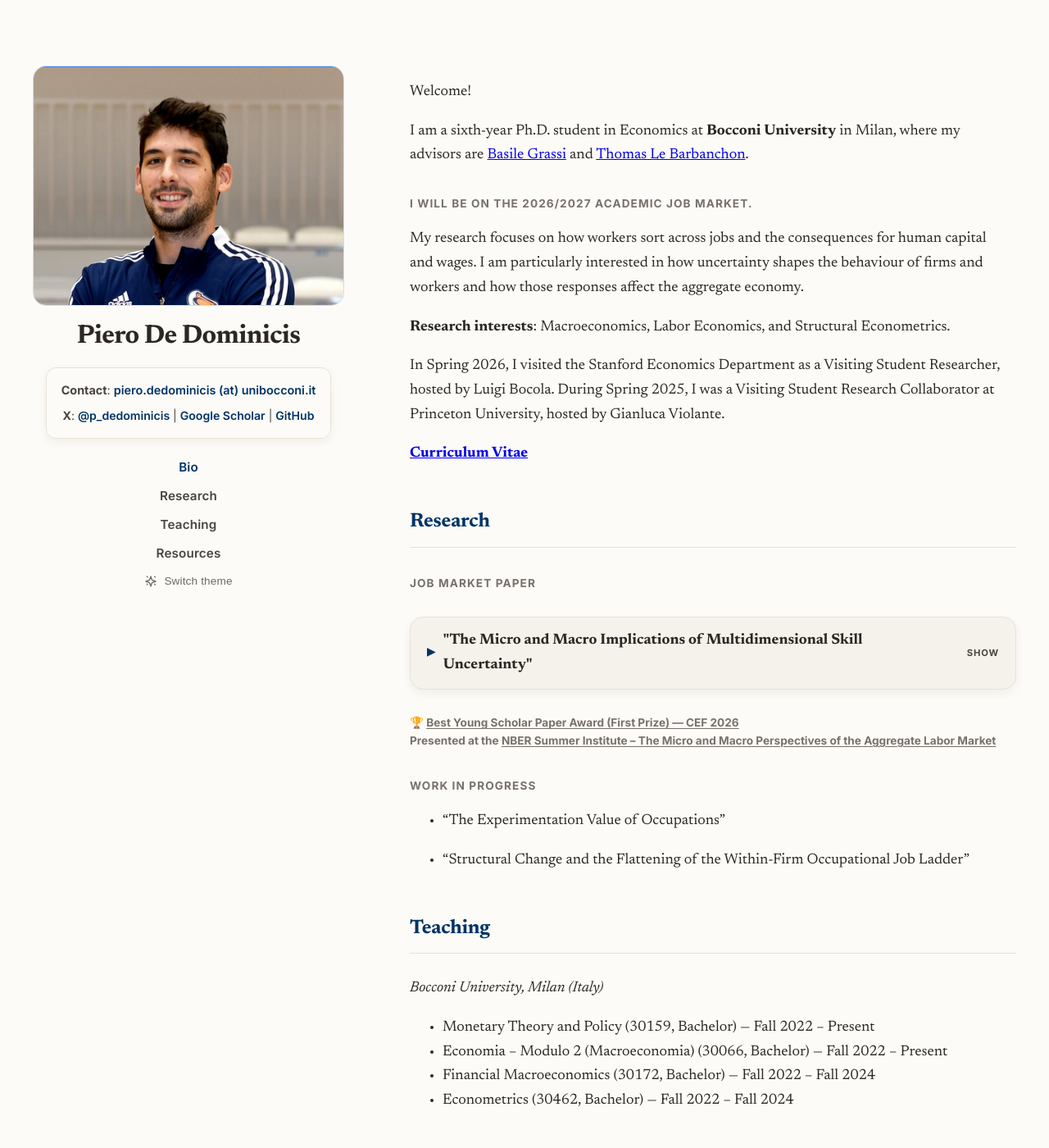
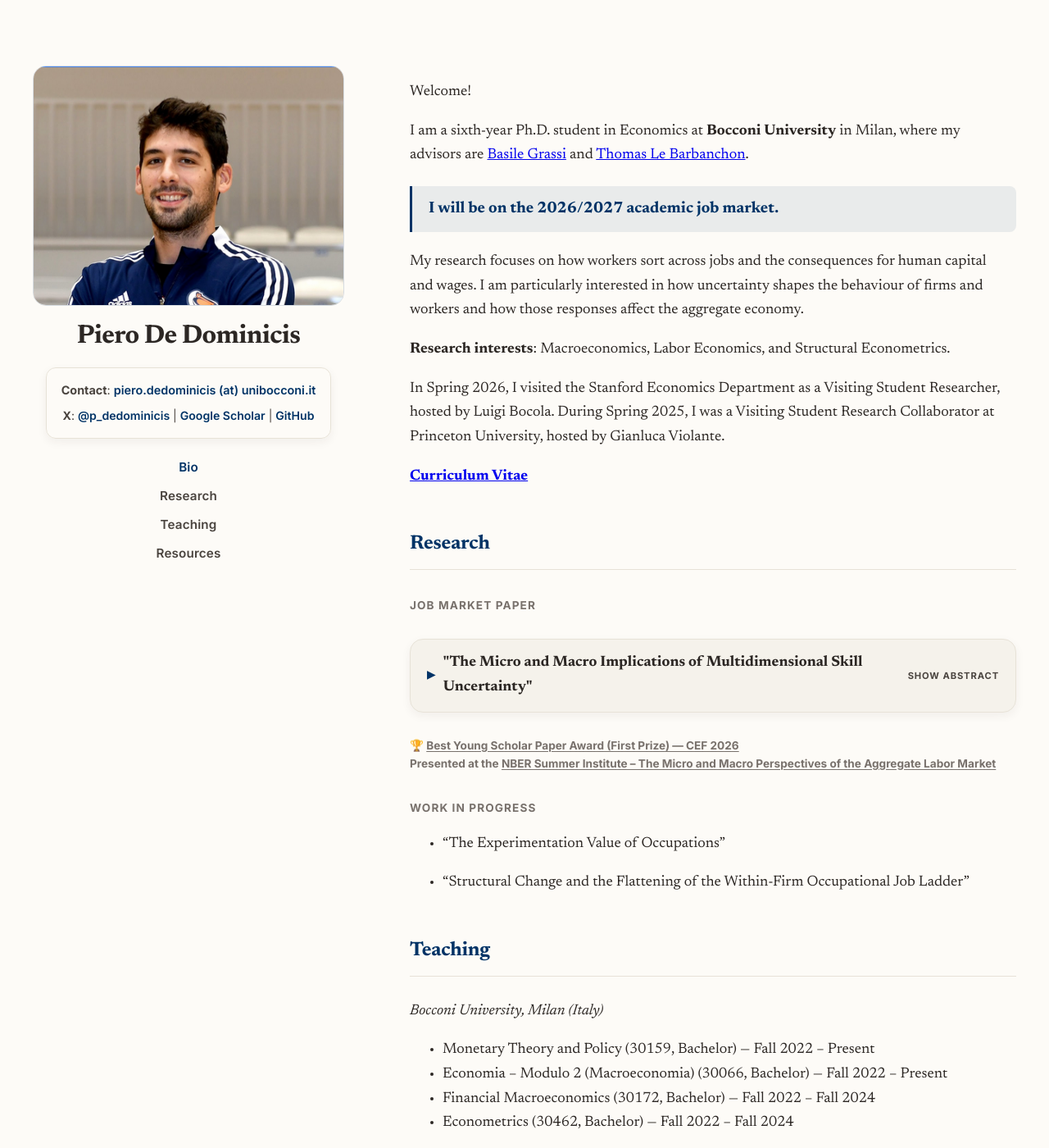
Before and after one commit to peppecon/peppecon.github.io, a Jekyll site: the page built from _pages/about.md, in a window 1280 px wide and 1400 px high. Shown: the whole window at 82% size. Built offline with Jekyll 4.4.1, drawn with Linux system fonts in a browser that asks for light colours.

Commit message:
Updating the website

```diff
--- a/_includes/head.html
+++ b/_includes/head.html
@@ -14,12 +14,6 @@
 
 <script>
   document.documentElement.className = document.documentElement.className.replace(/\bno-js\b/g, '') + ' js ';
-  (function () {
-    var theme = localStorage.getItem('site-theme-view');
-    if (theme === 'classic') {
-      document.documentElement.setAttribute('data-site-view', 'classic');
-    }
-  })();
 </script>
 
 <!-- For all browsers -->
--- a/_includes/scripts.html
+++ b/_includes/scripts.html
@@ -1,6 +1,5 @@
 <script src="{{ base_path }}/assets/js/main.min.js"></script>
 <script src="{{ site.baseurl }}/assets/js/abstracts.js"></script>
-<script src="{{ site.baseurl }}/assets/js/theme-switch.js"></script>
 <script src="{{ site.baseurl }}/assets/js/section-nav.js"></script>
 
 {% include analytics.html %}
--- a/_layouts/default.html
+++ b/_layouts/default.html
@@ -39,19 +39,6 @@ layout: compress
             <a href="{{ site.baseurl }}/#research" class="section-link" data-target="research">Research</a>
             <a href="{{ site.baseurl }}/#teaching" class="section-link" data-target="teaching">Teaching</a>
             <a href="{{ site.baseurl }}/#resources" class="section-link" data-target="resources">Resources</a>
-            <button id="site-theme-toggle" class="section-link theme-btn" aria-label="Toggle Theme" title="Switch Light/Dark Mode">
-              <svg xmlns="http://www.w3.org/2000/svg" width="16" height="16" viewBox="0 0 24 24" fill="none"
-                stroke="currentColor" stroke-width="2" stroke-linecap="round" stroke-linejoin="round">
-                <path
-                  d="m12 3-1.912 5.813a2 2 0 0 1-1.275 1.275L3 12l5.813 1.912a2 2 0 0 1 1.275 1.275L12 21l1.912-5.813a2 2 0 0 1 1.275-1.275L21 12l-5.813-1.912a2 2 0 0 1-1.275-1.275L12 3Z">
-                </path>
-                <path d="m5 3 1 1"></path>
-                <path d="m19 17 1 1"></path>
-                <path d="M19 3l1 1"></path>
-                <path d="m5 17 1 1"></path>
-              </svg>
-              <span>Switch theme</span>
-            </button>
           </nav>
         </div>
       </div>
--- a/_pages/about.md
+++ b/_pages/about.md
@@ -43,7 +43,7 @@ Welcome!
 
 I am a sixth-year Ph.D. student in Economics at **Bocconi University** in Milan, where my advisors are <a href="https://sites.google.com/site/grassibasile/" target="_blank" rel="noopener noreferrer">Basile Grassi</a> and <a href="https://sites.google.com/site/tlebarbanchon/home" target="_blank" rel="noopener noreferrer">Thomas Le Barbanchon</a>.
 
-### **I will be on the 2026/2027 academic job market.**
+<p class="job-market-note">I will be on the 2026/2027 academic job market.</p>
 
 My research focuses on how workers sort across jobs and the consequences for human capital and wages. I am particularly interested in how uncertainty shapes the behaviour of firms and workers and how those responses affect the aggregate economy.
 
@@ -57,7 +57,7 @@ In Spring 2026, I visited the Stanford Economics Department as a Visiting Studen
 
 ### Job Market Paper
 
-<div class="abstract-container">
+<div class="abstract-container is-paper">
 
   <div class="abstract-header">
     <span class="arrow">▶</span>
@@ -116,82 +116,21 @@ In Spring 2026, I visited the Stanford Economics Department as a Visiting Studen
   </div>
   <div class="abstract-content" markdown="1">
 
-This repository contains implementations of numerical methods for solving dynamic economic models, focusing on **Projection Methods** (Chebyshev Polynomials) and their application to the **Neoclassical Growth Model (NGM)**.
+Python implementations of **projection methods** (Chebyshev polynomials) for solving dynamic models, applied to the **Neoclassical Growth Model** — first the approximation machinery itself, then a global solution of the stochastic NGM with endogenous labor supply.
 
-## Project Overview
+### Why Chebyshev polynomials
 
-The project is structured to demonstrate:
-1.  **Direct Implementation of Projection Methods**: Using Chebyshev polynomials to approximate value and policy functions.
-2.  **Application**: Solving the **Stochastic NGM with Endogenous Labor Supply** using global solution methods.
+Chebyshev nodes deliver near-uniform accuracy on smooth functions, where a Taylor expansion is only accurate near the point it expands around.
 
-## 1. Function Approximation & Teaching Material
+![Chebyshev vs Taylor](https://raw.githubusercontent.com/peppecon/Computational-Economics/main/Projection%20Methods%20with%20NGM%20Application/presentation/figures/teaching/09a_chebyshev_vs_polynomial_exp.png)
 
-The following figures illustrate the core concepts of function approximation, demonstrating the convergence properties and structural advantages of Chebyshev projection methods.
+### Stochastic NGM with endogenous labor
 
-### Example 1: Convergence with Number of Points
-![Convergence with Points](https://raw.githubusercontent.com/peppecon/Computational-Economics/main/Projection%20Methods%20with%20NGM%20Application/presentation/figures/teaching/02_approximation_quality.png)
+Policy functions for consumption and labor, $c(k,z)$ and $l(k,z)$, solved globally. Euler residuals vanish as the polynomial degree rises, confirming high global accuracy.
 
-### Chebyshev Approximation: Smooth vs Non-Smooth Functions
-![Smooth vs Non-Smooth](https://raw.githubusercontent.com/peppecon/Computational-Economics/main/Projection%20Methods%20with%20NGM%20Application/presentation/figures/teaching/03_smooth_vs_nonsmooth.png)
+![Policy functions](https://raw.githubusercontent.com/peppecon/Computational-Economics/main/Projection%20Methods%20with%20NGM%20Application/solve_NGM_model/presentation/stochastic_Chebyshev_labor_presentation_2d.png)
 
-### Chebyshev vs Taylor Polynomial: Exponential Function
-![Chebyshev vs Taylor Exp](https://raw.githubusercontent.com/peppecon/Computational-Economics/main/Projection%20Methods%20with%20NGM%20Application/presentation/figures/teaching/09a_chebyshev_vs_polynomial_exp.png)
-
-### Chebyshev Approximation: Curvy Function
-![Chebyshev Curvy](https://raw.githubusercontent.com/peppecon/Computational-Economics/main/Projection%20Methods%20with%20NGM%20Application/presentation/figures/teaching/09b_chebyshev_vs_polynomial_curvy.png)
-
-### Taylor Polynomial Approximation: Curvy Function
-![Taylor Curvy](https://raw.githubusercontent.com/peppecon/Computational-Economics/main/Projection%20Methods%20with%20NGM%20Application/presentation/figures/teaching/13_taylor_expansions_only.png)
-
----
-
-## 2. Neoclassical Growth Model (NGM)
-
-### Calibration Parameters
-The model is calibrated using standard quarterly parameters:
-
-| Parameter | Value | Description |
-| :--- | :--- | :--- |
-| $\beta$ | 0.99 | Discount Factor |
-| $\alpha$ | 0.33 | Capital Share |
-| $\delta$ | 0.025 | Depreciation Rate |
-| $\nu$ | 1.0 | Frisch Elasticity |
-| $\rho$ | 0.95 | Persistence of Productivity Shock |
-| $\sigma$ | 0.02 | Std. Dev. of Innovation |
-| $L_{ss}$ | 0.33 | Target Labor Supply (Steady State) |
-
-### Deterministic Solution Comparison
-![Deterministic Comparison](https://raw.githubusercontent.com/peppecon/Computational-Economics/main/Projection%20Methods%20with%20NGM%20Application/solve_NGM_model/NGM_figures/deterministic_Chebyshev_direct_comparison.png)
-
-### Stochastic NGM with Endogenous Labor Supply
-
-#### Policy Functions & Results
-The stochastic solution provides the policy functions for $c(k,z)$ and $l(k,z)$.
-
-![2D Policy Functions](https://raw.githubusercontent.com/peppecon/Computational-Economics/main/Projection%20Methods%20with%20NGM%20Application/solve_NGM_model/presentation/stochastic_Chebyshev_labor_presentation_2d.png)
-
-![Policy Functions Z1](https://raw.githubusercontent.com/peppecon/Computational-Economics/main/Projection%20Methods%20with%20NGM%20Application/solve_NGM_model/NGM_figures/stochastic/stochastic_labor_policy_functions_z1.png)
-
-#### Euler Equation Errors: Convergence and Accuracy
-Measurement of numerical precision as a function of the polynomial degree ($n$). As $n$ increases, the Euler residuals vanish, demonstrating high global accuracy.
-
-| Degree $n=3$ | Degree $n=5$ |
-| :---: | :---: |
-| ![Euler n3](https://raw.githubusercontent.com/peppecon/Computational-Economics/main/Projection%20Methods%20with%20NGM%20Application/solve_NGM_model/NGM_figures/stochastic/stochastic_labor_euler_errors_3d_n3.png) | ![Euler n5](https://raw.githubusercontent.com/peppecon/Computational-Economics/main/Projection%20Methods%20with%20NGM%20Application/solve_NGM_model/NGM_figures/stochastic/stochastic_labor_euler_errors_3d_n5.png) |
-| **Degree $n=10$** | **Degree $n=20$** |
-| ![Euler n10](https://raw.githubusercontent.com/peppecon/Computational-Economics/main/Projection%20Methods%20with%20NGM%20Application/solve_NGM_model/NGM_figures/stochastic/stochastic_labor_euler_errors_3d_n10.png) | ![Euler n20](https://raw.githubusercontent.com/peppecon/Computational-Economics/main/Projection%20Methods%20with%20NGM%20Application/solve_NGM_model/NGM_figures/stochastic/stochastic_labor_euler_errors_3d_n20.png) |
-
----
-
-## Repository Structure
-
-- `./`: Core implementations and comparisons.
-  - `chebyshev_loglinear_comparison/`: Codes for the comparison study.
-  - `solve_NGM_model/`: Stochastic NGM with endogenous labor.
-
-## Requirements
-- Python 3.x
-- NumPy, SciPy, Matplotlib
+Calibrated to standard quarterly values ($\beta = 0.99$, $\alpha = 0.33$, $\delta = 0.025$, $\rho = 0.95$). Full derivations, the remaining figures, the Euler-error diagnostics and the code are in the <a href="https://github.com/peppecon/Computational-Economics/tree/main/Projection%20Methods%20with%20NGM%20Application" target="_blank" rel="noopener noreferrer">repository</a>.
 
 </div>
 </div>
--- a/_sass/modern-layout.scss
+++ b/_sass/modern-layout.scss
@@ -28,27 +28,6 @@ html.modern-layout {
   /* Global Transitions */
   transition: background-color 0.5s ease, color 0.5s ease, border-color 0.5s ease;
 }
-
-/* Warm Editorial Dark Mode */
-html.modern-layout[data-site-view="classic"] {
-  --primary-bg: #141210;
-  --secondary-bg: #1d1a17;
-  --tertiary-bg: #27231f;
-  --text-primary: #f3efe6;
-  --text-secondary: #d6cfc4;
-  --text-muted: #a1988a;
-  --accent-color: #93b4d8; /* Bocconi navy, lightened for dark backgrounds */
-  --accent-hover: #b0c9e5;
-  --accent-light: rgba(147, 180, 216, 0.15);
-  --on-accent: #141210;
-  --border-color: #36302a;
-  --shadow-sm: 0 4px 12px rgba(0, 0, 0, 0.35);
-  --shadow-md: 0 8px 24px rgba(147, 180, 216, 0.18);
-  --shadow-lg: 0 12px 32px rgba(147, 180, 216, 0.26);
-  --glass-bg: rgba(20, 18, 16, 0.92);
-  --glass-border: rgba(147, 180, 216, 0.25);
-}
-
 
 @keyframes fadeUp {
   from {
@@ -228,12 +207,6 @@ html.modern-layout[data-site-view="classic"] {
   color: var(--accent-color);
 }
 
-.sidebar-nav .theme-btn {
-  margin-top: 4px;
-  font-size: 0.85rem;
-  font-weight: 500;
-  opacity: 0.8;
-}
 
 /* Smooth anchor scrolling and offset so headings are not flush to the top */
 html {
@@ -327,14 +300,6 @@ html {
   box-shadow: 0 8px 20px var(--shadow-md);
 }
 
-.theme-btn {
-  cursor: pointer;
-  border: 1px solid var(--glass-border);
-  background: var(--glass-bg);
-  display: flex !important;
-  align-items: center;
-  justify-content: center;
-}
 
 /* Removed old hero section styles */
 
@@ -427,6 +392,20 @@ html {
   transform: translateY(-1px);
 }
 
+/* Job-market line: the one thing a visiting committee must not miss */
+.job-market-note {
+  margin: 22px 0;
+  padding: 14px 20px;
+  border-left: 3px solid var(--accent-color);
+  border-radius: 0 8px 8px 0;
+  background: var(--accent-light);
+  color: var(--accent-color);
+  font-family: var(--font-serif);
+  font-size: 1.2rem;
+  font-weight: 700;
+  line-height: 1.45;
+}
+
 /* Abstract Container */
 .abstract-container {
   margin: 30px 0;
@@ -481,6 +460,15 @@ html {
 
 .abstract-header.expanded::after {
   content: 'Hide';
+}
+
+/* Papers say what is behind the row */
+.is-paper .abstract-header::after {
+  content: 'Show Abstract';
+}
+
+.is-paper .abstract-header.expanded::after {
+  content: 'Hide Abstract';
 }
 
 .abstract-header:hover::after {
--- a/assets/js/theme-switch.js
+++ /dev/null
@@ -1,31 +0,0 @@
-document.addEventListener('DOMContentLoaded', function () {
-    const themeToggle = document.getElementById('site-theme-toggle');
-    const htmlElement = document.documentElement;
-    const STORAGE_KEY = 'site-theme-view';
-
-    // Ensure theme mode preference is preserved
-    const savedTheme = localStorage.getItem(STORAGE_KEY);
-    if (savedTheme === 'classic') {
-        htmlElement.setAttribute('data-site-view', 'classic');
-    }
-
-    if (themeToggle) {
-        themeToggle.addEventListener('click', function () {
-            const isDark = htmlElement.getAttribute('data-site-view') === 'classic';
-
-            if (isDark) {
-                htmlElement.removeAttribute('data-site-view');
-                localStorage.setItem(STORAGE_KEY, 'light');
-            } else {
-                htmlElement.setAttribute('data-site-view', 'classic');
-                localStorage.setItem(STORAGE_KEY, 'classic');
-            }
-
-            // Haptic feedback effect
-            themeToggle.style.transform = 'scale(0.9)';
-            setTimeout(() => {
-                themeToggle.style.transform = '';
-            }, 100);
-        });
-    }
-});
```
